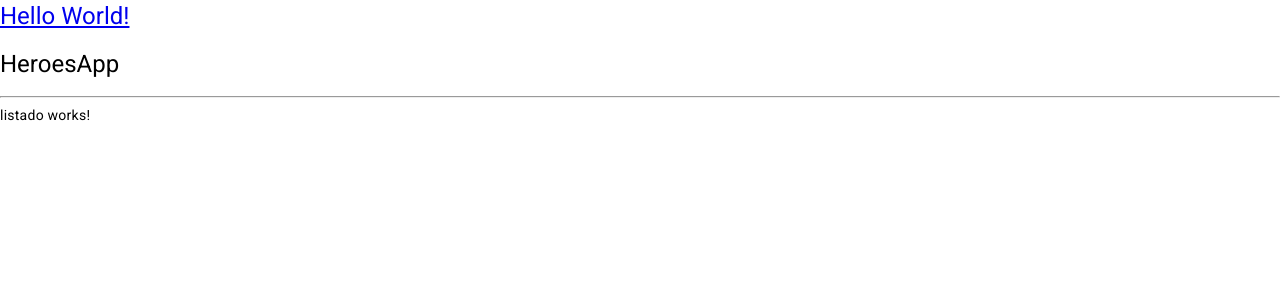
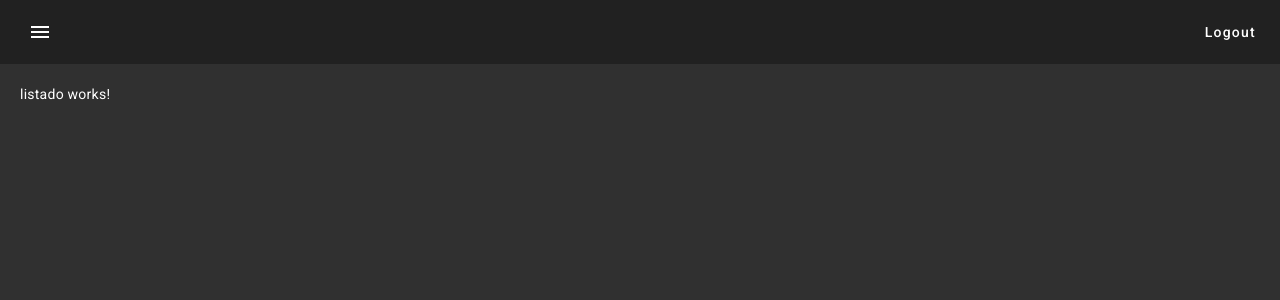
Before and after one commit to f4biaan/heroesApp, an Angular app: page /heroes/listado in a window 1280 px wide. Shown: the top 300 px of the page. Built offline with nearby package versions, Linux system fonts and the light colour scheme.

Commit message:
MAquetado iniciaÃl

```diff
--- a/package.json
+++ b/package.json
@@ -15,6 +15,7 @@
     "@angular/common": "^15.0.0",
     "@angular/compiler": "^15.0.0",
     "@angular/core": "^15.0.0",
+    "@angular/flex-layout": "^14.0.0-beta.41",
     "@angular/forms": "^15.0.0",
     "@angular/material": "^15.0.1",
     "@angular/platform-browser": "^15.0.0",
--- a/src/app/app.component.html
+++ b/src/app/app.component.html
@@ -1,5 +1 @@
-<h1>
-  <a routerLink="/">Hello World!</a>
-</h1>
-
 <router-outlet></router-outlet>
--- a/src/app/app.module.ts
+++ b/src/app/app.module.ts
@@ -6,7 +6,6 @@
 import { AppRoutingModule } from './app-routing.module';
 
 import { ErrorPageComponent } from './shared/error-page/error-page.component';
-import { MaterialModule } from './material/material.module';
 
 @NgModule({
   declarations: [
@@ -17,7 +16,6 @@
     BrowserModule,
     BrowserAnimationsModule,
     AppRoutingModule,
-    MaterialModule
   ],
   providers: [],
   bootstrap: [AppComponent]
--- a/src/app/heroes/heroes.module.ts
+++ b/src/app/heroes/heroes.module.ts
@@ -1,5 +1,6 @@
 import { NgModule } from '@angular/core';
 import { CommonModule } from '@angular/common';
+import { FlexLayoutModule } from '@angular/flex-layout';
 
 import { HeroesRoutingModule } from './heroes-routing.module';
 
@@ -8,6 +9,7 @@
 import { HeroeComponent } from './pages/heroe/heroe.component';
 import { HomeComponent } from './pages/home/home.component';
 import { ListadoComponent } from './pages/listado/listado.component';
+import { MaterialModule } from '../material/material.module';
 
 
 
@@ -21,7 +23,9 @@
   ],
   imports: [
     CommonModule,
-    HeroesRoutingModule
+    FlexLayoutModule,
+    HeroesRoutingModule,
+    MaterialModule
   ]
 })
 export class HeroesModule { }
--- a/src/app/heroes/pages/home/home.component.html
+++ b/src/app/heroes/pages/home/home.component.html
@@ -1,4 +1,44 @@
-<h1>HeroesApp</h1>
-<hr>
 
-<router-outlet></router-outlet>
+<mat-sidenav-container fullscreen>
+  <mat-sidenav #sidenav mode="push">
+    <mat-toolbar>
+      <span>Menú</span>
+      <span class="spacer"></span>
+      <button mat-icon-button (click)="sidenav.toggle()">
+        <mat-icon>menu</mat-icon>
+      </button>
+    </mat-toolbar>
+
+
+
+    <mat-nav-list>
+      <a routerLink="./listado" mat-list-item (click)="sidenav.toggle()">
+        <mat-icon matListItemIcon>label</mat-icon>
+        <span>Listado de Héroes</span>
+      </a>
+      <a routerLink="./agregar" mat-list-item (click)="sidenav.toggle()">
+        <mat-icon matListItemIcon>add</mat-icon>
+        <span>Añadir heroe</span>
+      </a>
+      <a routerLink="./buscar" mat-list-item (click)="sidenav.toggle()">
+        <mat-icon matListItemIcon>search</mat-icon>
+        <span>Buscar heroe</span>
+      </a>
+    </mat-nav-list>
+  </mat-sidenav>
+
+  <mat-toolbar>
+    <button mat-icon-button (click)="sidenav.toggle()">
+      <mat-icon>menu</mat-icon>
+    </button>
+
+    <span class="spacer"></span>
+
+    <button mat-button>Logout</button>
+  </mat-toolbar>
+
+  <div class="container">
+    <router-outlet></router-outlet>
+  </div>
+
+</mat-sidenav-container>
--- a/src/app/heroes/pages/home/home.component.ts
+++ b/src/app/heroes/pages/home/home.component.ts
@@ -4,8 +4,11 @@
   selector: 'app-home',
   templateUrl: './home.component.html',
   styles: [
-  ]
+    `
+      .container {
+        margin: 20px;
+      }
+    `,
+  ],
 })
-export class HomeComponent {
-
-}
+export class HomeComponent {}
--- a/src/styles.css
+++ b/src/styles.css
@@ -2,3 +2,7 @@
 
 html, body { height: 100%; }
 body { margin: 0; font-family: Roboto, "Helvetica Neue", sans-serif; }
+
+.spacer {
+  flex: 1 1 auto;
+}
```
Also changed, not shown: src/app/material/material.module.ts (+14 -2 lines), 1 other file (tests, documents, lock files or other folders).
